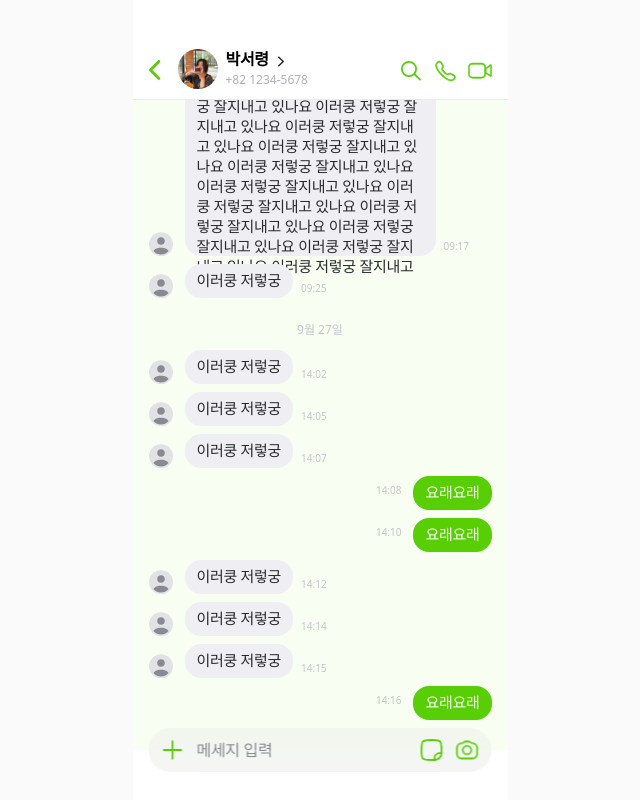
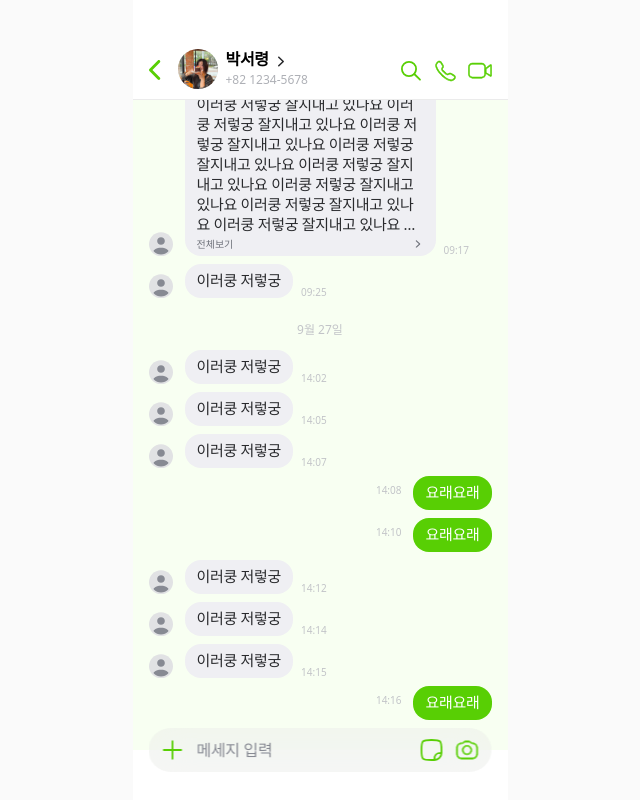
Before and after one commit to CEOS-Developers/react-messenger-22nd, a React (Vite) app in the folder react-messenger/: page / in a window 1280 px wide. Shown: the top 800 px of the page, without its empty margins (320-960 px from the left). Built offline with nearby package versions, Linux system fonts and the light colour scheme.

Commit message:
[UI] 메세지 전체 보기 기능 버튼 추가

```diff
--- a/react-messenger/package.json
+++ b/react-messenger/package.json
@@ -10,6 +10,7 @@
     "preview": "vite preview"
   },
   "dependencies": {
+    "@tailwindcss/line-clamp": "^0.4.4",
     "pretendard": "^1.3.9",
     "react": "^19.1.1",
     "react-dom": "^19.1.1"
--- /dev/null
+++ b/react-messenger/src/assets/icons/ShowAllIcon.tsx
@@ -0,0 +1,16 @@
+import React from "react";
+
+const showAllIcon = (props: React.SVGProps<SVGSVGElement>) => (
+  <svg
+    {...props}
+    width="12"
+    height="12"
+    viewBox="0 0 16 16"
+    fill="currentColor"
+    xmlns="http://www.w3.org/2000/svg"
+  >
+    <path d="M9.17399 8L5.21779 11.7853C4.92358 12.0668 4.92801 12.5191 5.22769 12.7954C5.52736 13.0718 6.0088 13.0676 6.30301 12.7861L10.7822 8.50041C11.0726 8.22256 11.0726 7.77744 10.7822 7.49959L6.30301 3.21388C6.0088 2.93238 5.52736 2.92822 5.22769 3.20458C4.92801 3.48095 4.92358 3.93319 5.21779 4.21469L9.17399 8Z" />
+  </svg>
+);
+
+export default showAllIcon;
--- a/react-messenger/src/components/chatRoom/ReceivedChat.tsx
+++ b/react-messenger/src/components/chatRoom/ReceivedChat.tsx
@@ -1,4 +1,6 @@
+import { useState, useEffect, useRef } from "react";
 import ProfileIcon from "../../assets/icons/ContactAction/ProfileIcon";
+import ShowAllIcon from "../../assets/icons/ShowAllIcon";
 
 interface RecievedChatProps {
   text: string;
@@ -6,19 +8,44 @@ interface RecievedChatProps {
 }
 
 const RecievedChat = ({ text, time }: RecievedChatProps) => {
+  const [isExpanded, setIsExpanded] = useState(false);
+  const [isOverflowing, setIsOverflowing] = useState(false);
+  const textRef = useRef<HTMLDivElement>(null);
+
+  useEffect(() => {
+    if (textRef.current) {
+      const el = textRef.current;
+      // 줄 잘림 감지
+      setIsOverflowing(el.scrollHeight > el.clientHeight);
+    }
+  }, [text]);
+
   return (
     <div className="flex flex-row items-end w-full mt-[8px]">
       <ProfileIcon className="w-[24px] h-[24px]" />
-      <div className="body-1 rounded-[16px] bg-[#EFEFF3] text-gray-800 w-auto max-w-[251px] h-auto min-h-[34px] max-h-[346px] pr-[12px] pl-[12px] pb-[6px] pt-[6px] ml-[12px]">
-        {text}
-      </div>
-      <div>
-        {time && (
-          <span className="bottom-0 ml-[8px] right-[-40px] body-3 text-gray-300">
-            {time}
-          </span>
+
+      <div className="body-1 rounded-[16px] bg-[#EFEFF3] text-gray-800 w-auto max-w-[251px] min-h-[34px] pr-[12px] pl-[12px] pb-[6px] pt-[6px] ml-[12px] relative">
+        <div
+          ref={textRef}
+          className={`whitespace-pre-line ${isExpanded ? "" : "line-clamp-17"}`}
+        >
+          {text}
+        </div>
+
+        {/* 전체보기 버튼 */}
+        {!isExpanded && isOverflowing && (
+          <button
+            onClick={() => setIsExpanded(true)}
+            className="w-full flex flex-row items-center justify-between body-3 text-gray-600 mt-1 no-underline"
+          >
+            <span>전체보기</span>
+            <ShowAllIcon />
+          </button>
         )}
       </div>
+
+      {/* 시간 */}
+      {time && <span className="ml-[8px] body-3 text-gray-300">{time}</span>}
     </div>
   );
 };
--- a/react-messenger/src/components/chatRoom/SentChat.tsx
+++ b/react-messenger/src/components/chatRoom/SentChat.tsx
@@ -1,9 +1,23 @@
+import { useState, useEffect, useRef } from "react";
+import ShowAllIcon from "../../assets/icons/ShowAllIcon";
+
 interface SentChatProps {
   text: string;
   time?: string;
 }
 
 const SentChat = ({ text, time }: SentChatProps) => {
+  const [isExpanded, setIsExpanded] = useState(false);
+  const [isOverflowing, setIsOverflowing] = useState(false);
+  const textRef = useRef<HTMLDivElement>(null);
+
+  useEffect(() => {
+    if (textRef.current) {
+      const el = textRef.current;
+      setIsOverflowing(el.scrollHeight > el.clientHeight);
+    }
+  }, [text]);
+
   return (
     <div className="flex justify-end w-full mt-[8px]">
       <div>
@@ -13,8 +27,25 @@ const SentChat = ({ text, time }: SentChatProps) => {
           </span>
         )}
       </div>
-      <div className="body-1 rounded-[16px] bg-main-green text-white w-auto max-w-[251px] h-auto min-h-[34px] max-h-[346px] pr-[12px] pl-[12px] pb-[6px] pt-[6px] ml-[12px]">
-        {text}
+
+      <div className="body-1 rounded-[16px] bg-main-green text-white w-auto max-w-[251px] min-h-[34px] pr-[12px] pl-[12px] pb-[6px] pt-[6px] ml-[12px] relative">
+        <div
+          ref={textRef}
+          className={`whitespace-pre-line ${isExpanded ? "" : "line-clamp-17"}`}
+        >
+          {text}
+        </div>
+
+        {/* 전체보기 버튼 */}
+        {!isExpanded && isOverflowing && (
+          <button
+            onClick={() => setIsExpanded(true)}
+            className="w-full flex flex-row items-center justify-between body-3 text-white mt-1 no-underline"
+          >
+            <span>전체보기</span>
+            <ShowAllIcon fill="text-white" />
+          </button>
+        )}
       </div>
     </div>
   );
--- a/react-messenger/src/data/messages.json
+++ b/react-messenger/src/data/messages.json
@@ -26,7 +26,7 @@
   {
     "id": 4,
     "userId": 1,
-    "text": "이러쿵 저렇궁 잘지내고 있나요 이러쿵 저렇궁 잘지내고 있나요 이러쿵 저렇궁 잘지내고 있나요 이러쿵 저렇궁 잘지내고 있나요  이러쿵 저렇궁 잘지내고 있나요 이러쿵 저렇궁 잘지내고 있나요  이러쿵 저렇궁 잘지내고 있나요 이러쿵 저렇궁 잘지내고 있나요  이러쿵 저렇궁 잘지내고 있나요 이러쿵 저렇궁 잘지내고 있나요  이러쿵 저렇궁 잘지내고 있나요 이러쿵 저렇궁 잘지내고 있나요  이러쿵 저렇궁 잘지내고 있나요 이러쿵 저렇궁 잘지내고 있나요  이러쿵 저렇궁 잘지내고 있나요 이러쿵 저렇궁 잘지내고 있나요 이러쿵 저렇궁 잘지내고 있나요 이러쿵 저렇궁 잘지내고 있나요 이러쿵 저렇궁 잘지내고 있나요 이러쿵 저렇궁 잘지내고 있나요 이러쿵 저렇궁 잘지내고 있나요 ",
+    "text": "이러쿵 저렇궁 잘지내고 있나요이러쿵 저렇궁 잘지내고 있나요이러쿵 저렇궁 잘지내고 있나요이러쿵 저렇궁 잘지내고 있나요이러쿵 저렇궁 잘지내고 있나요이러쿵 저렇궁 잘지내고 있나요이러쿵 저렇궁 잘지내고 있나요이러쿵 저렇궁 잘지내고 있나요이러쿵 저렇궁 잘지내고 있나요이러쿵 저렇궁 잘지내고 있나요 이러쿵 저렇궁 잘지내고 있나요 이러쿵 저렇궁 잘지내고 있나요 이러쿵 저렇궁 잘지내고 있나요  이러쿵 저렇궁 잘지내고 있나요 이러쿵 저렇궁 잘지내고 있나요  이러쿵 저렇궁 잘지내고 있나요 이러쿵 저렇궁 잘지내고 있나요  이러쿵 저렇궁 잘지내고 있나요 이러쿵 저렇궁 잘지내고 있나요  이러쿵 저렇궁 잘지내고 있나요 이러쿵 저렇궁 잘지내고 있나요  이러쿵 저렇궁 잘지내고 있나요 이러쿵 저렇궁 잘지내고 있나요  이러쿵 저렇궁 잘지내고 있나요 이러쿵 저렇궁 잘지내고 있나요 이러쿵 저렇궁 잘지내고 있나요 이러쿵 저렇궁 잘지내고 있나요 이러쿵 저렇궁 잘지내고 있나요 이러쿵 저렇궁 잘지내고 있나요 이러쿵 저렇궁 잘지내고 있나요 ",
     "createdAt": "2025-09-26",
     "time": "09:17"
   },
--- /dev/null
+++ b/react-messenger/tailwind.config.js
@@ -0,0 +1,8 @@
+/** @type {import('tailwindcss').Config} */
+module.exports = {
+  content: ["./index.html", "./src/**/*.{js,ts,jsx,tsx}"],
+  theme: {
+    extend: {},
+  },
+  plugins: [require("@tailwindcss/line-clamp")],
+};
```
Also changed, not shown: 1 other file (tests, documents, lock files or other folders).
